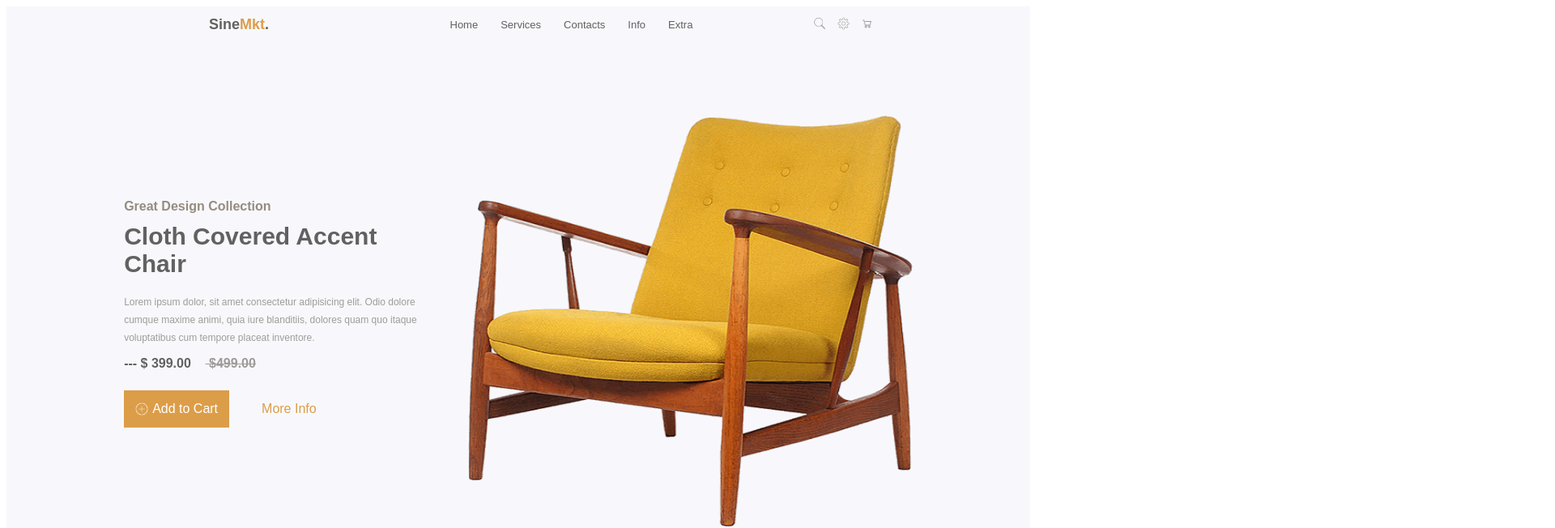
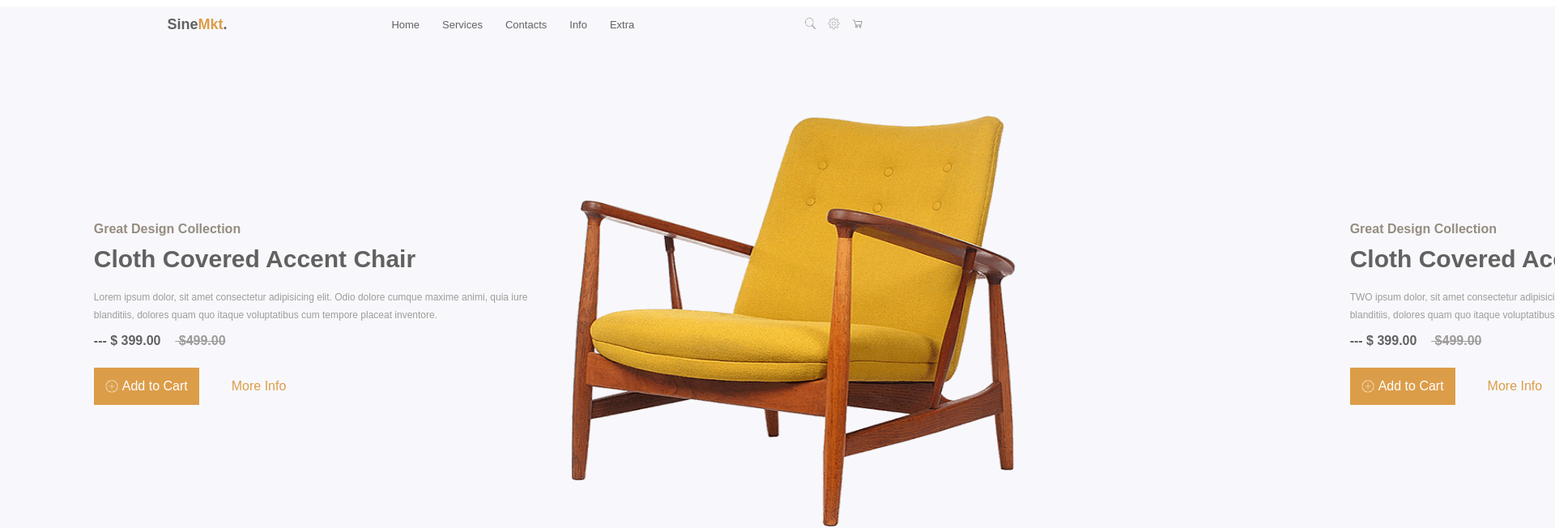
Before and after one commit to MadMax2121/MaksArt, a React (Create React App) app: page / in a window 1280 px wide. Shown: the top 652 px of the page at 81% size, 1920 px wide, since content can reach past the window. Built offline with nearby package versions, Linux system fonts and the light colour scheme.

Commit message:
almost done carousel

```diff
--- a/src/App.js
+++ b/src/App.js
@@ -13,11 +13,10 @@ import Footer from './Footer/Footer';
 function App() {
   return (
     <div className="app">
-        <div className='firstContainer'>
+        <div style={{"background-color":"rgb(248, 248, 252)"}}>
         <Header />
         <FirstContainer />
         </div>
-
         <div className='secondSection' style={{"background-color":"white"}}>
         <FirstThree/>
         <NewArrivals/>
--- a/src/FirstContainer/FirstContainer.css
+++ b/src/FirstContainer/FirstContainer.css
@@ -4,7 +4,7 @@
     align-items: center;
     background-color: rgb(248, 248, 252);
     margin-top: 60px;
-    transition: transform 0.5s ease;
+
 
 }
 
@@ -162,19 +162,9 @@
     background-color: rgb(175, 175, 175);
 }
 
-.carousel_2 {
-    color: rgb(220, 157, 73);
-    border: 1px;
-    border-radius: 100%;
-    background-color: rgb(248, 248, 252);
-    padding: 0px 3px 2px 3.3px;
-    margin-right: 8px;
+.slide_content {
+    display: flex;
+    width: 300%;
+    margin-left: 22cm;
+    transition: transform 0.5s ease;
 }
-
-.carousel_3 {
-    color: rgb(220, 157, 73);
-    border: 1px;
-    border-radius: 100%;
-    background-color: rgb(248, 248, 252);
-    padding: 0px 3px 2px 3.3px;
-}
--- a/src/FirstContainer/FirstContainer.js
+++ b/src/FirstContainer/FirstContainer.js
@@ -104,8 +104,8 @@ function FirstContainer() {
     return (
         <main>
 
-            <div className="slide_content">
-                {slides[currentSlide]}
+            <div className="slide_content" style={{ transform: `translateX(-${currentSlide * 100/6}%)` }}>
+                {slides}
             </div>
             <div className="carousel_buttons">
                 {slides.map((_, index) => (
--- a/src/Header/Header.css
+++ b/src/Header/Header.css
@@ -1,8 +1,7 @@
 .main {
     display:flex;
-    justify-content: space-between;
-    width: 65%;
-    margin-left: 250px;
+    justify-content: center;
+
 }
 
 .logo {
@@ -12,6 +11,7 @@
     justify-content: center;
     align-items: center;
     color:  rgb(97,97,97);
+    margin-right: 5cm;
 
 }
 
@@ -24,7 +24,7 @@
     flex-direction: row;
     align-items: center;
     justify-content: space-evenly;
-    width: 30%;
+
 }
 
 .button{
@@ -52,7 +52,8 @@
     flex-direction: row;
     align-items: center;
     justify-content: space-evenly;
-    width: 10%;
+    margin-left: 5cm;
+
 }
 .nav-icon {
     border: 1px;
```
